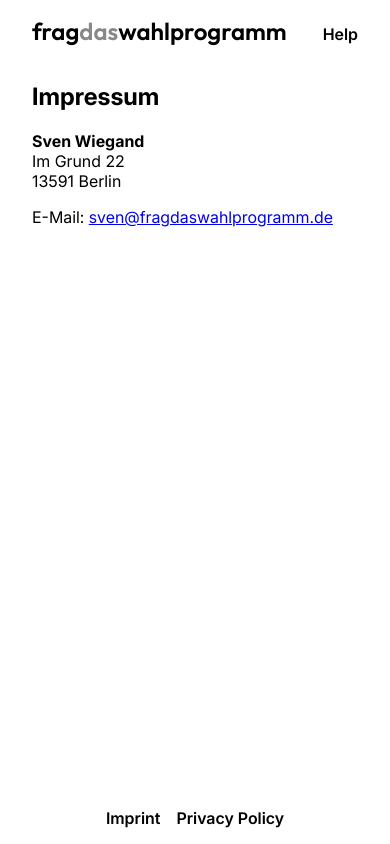
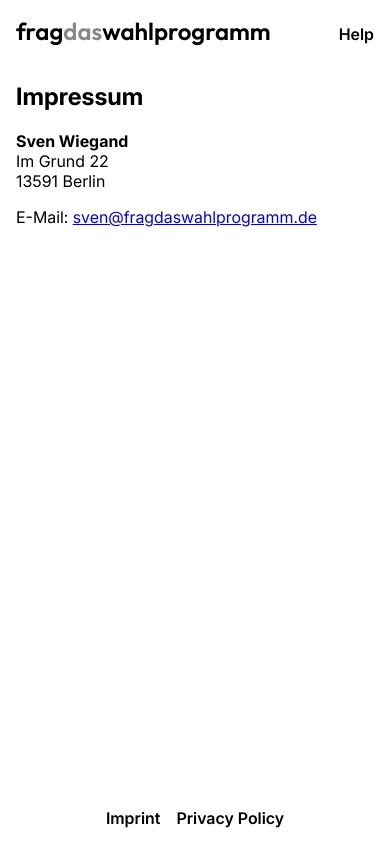
Before and after one commit to svenwiegand/fragdaswahlprogramm-frontend, a React (Vite) app: page /imprint in a window 390 px wide. Built offline with nearby package versions, Linux system fonts and the light colour scheme; no server answers.

Commit message:
Fixed mobile layout

```diff
--- a/src/chat/ChatHistory.tsx
+++ b/src/chat/ChatHistory.tsx
@@ -1,6 +1,6 @@
 import Markdown, {Components} from "react-markdown"
 import {css} from "@emotion/react"
-import {color, dimensions} from "../style/styles.ts"
+import {color, dimensions, responsiveHPadding} from "../style/styles.ts"
 import {useIntl} from "react-intl"
 import {EventualReferenceLink} from "./ReferenceLink.tsx"
 import {GeneratingIndicator} from "./GeneratingIndicator.tsx"
@@ -8,12 +8,18 @@
 const chatHistoryStyle = css`
     width: 100%;
     box-sizing: border-box;
-    padding: 0 ${dimensions.pagePaddingHorizontal};
     flex-grow: 1;
+    overflow-y: auto;
+    ${responsiveHPadding}
+`
+
+const chatHistoryContentStyle = css`
+    width: 100%;
+    max-width: ${dimensions.maxContentWidth};
+    margin: 0 auto;
+    display: flex;
     flex-direction: column;
     gap: 1rem;
-    display: flex;
-    overflow-y: auto;
 `
 
 export interface ChatHistoryProps {
@@ -27,12 +33,14 @@
     const intl = useIntl()
     return (
         <div css={chatHistoryStyle}>
+            <div css={chatHistoryContentStyle}>
                 {messages.map((msg, index) => <ChatMessage key={index} {...msg} />)}
                 {generatingAnswer ? <>
                     <ChatMessage msgType={"answer"} message={generatingAnswer} isGenerating={true}/>
                 </> : null}
                 {isGenerating ? <GeneratingIndicator/> : null}
                 {isError ? <ChatMessage msgType={"error"} message={intl.formatMessage({id: "chatError"})}/> : null}
+            </div>
         </div>
     )
 }
--- a/src/chat/ChatTextField.tsx
+++ b/src/chat/ChatTextField.tsx
@@ -1,21 +1,31 @@
-import React, {useState, useRef, useEffect} from "react"
+import React, {useEffect, useRef, useState} from "react"
 import {css} from "@emotion/react"
-import {dimensions, fontFamily, rempx} from "../style/styles.ts"
+import {dimensions, fontFamily, rempx, responsiveHPadding} from "../style/styles.ts"
 import {useIntl} from "react-intl"
 import SendIcon from "./icon-send.svg?react"
 
 const containerStyle = css`
-    margin: 0 ${dimensions.pagePaddingHorizontal};
     width: 100%;
-    max-width: 740px;
-    min-height: 52px;
+    ${responsiveHPadding};
+    box-sizing: border-box;
+
+    display: flex;
+    flex-direction: row;
+    justify-content: center;
+`
+
+const inputContainerStyle = css`
+    flex-grow: 1;
+    max-width: ${dimensions.maxContentWidth};
+    min-height: ${rempx(52)};
+    padding: ${rempx(0)} ${rempx(13)} ${rempx(0)} ${rempx(16)};
+    border: 1px #000 solid;
+    border-radius: ${rempx(26)};
+
     display: flex;
     flex-direction: row;
     align-items: center;
     justify-content: center;
-    padding: 0 ${rempx(13)};
-    border: 1px #000 solid;
-    border-radius: ${rempx(26)};
 `
 
 const textareaStyle = css`
@@ -78,6 +88,7 @@
     const intl = useIntl()
     return (
         <div css={containerStyle}>
+            <div css={inputContainerStyle}>
                 <textarea
                     ref={textareaRef}
                     placeholder={intl.formatMessage({id: "inputPlaceholder"})}
@@ -95,5 +106,6 @@
                     <SendIcon width={32} height={32} />
                 </button>
             </div>
+        </div>
     )
 }
--- a/src/page/MarkdownPage.tsx
+++ b/src/page/MarkdownPage.tsx
@@ -3,12 +3,12 @@
 import {useIntl} from "react-intl"
 import Markdown from "react-markdown"
 import {css} from "@emotion/react"
-import {dimensions} from "../style/styles.ts"
+import {responsiveHPadding} from "../style/styles.ts"
 
 const contentStyle = css`
     width: 100%;
-    padding: 0 ${dimensions.pagePaddingHorizontal};
     overflow-y: auto;
+    ${responsiveHPadding}
 `
 
 interface MarkdownPageProps {
--- a/src/page/PageFooter.tsx
+++ b/src/page/PageFooter.tsx
@@ -1,10 +1,10 @@
 import {css} from '@emotion/react'
 import {NavbarLink} from "../style/styled-compontents.tsx"
 import {FormattedMessage} from "react-intl"
-import {dimensions, rempx} from "../style/styles.ts"
+import {rempx, responsiveHPadding} from "../style/styles.ts"
 
 const footerStyle = css`
-    padding: 0 ${dimensions.pagePaddingHorizontal};
+    ${responsiveHPadding};
     flex-shrink: 0;
     display: flex;
     justify-content: center;
--- a/src/page/PageHeader.tsx
+++ b/src/page/PageHeader.tsx
@@ -2,10 +2,10 @@
 import {NavbarLink} from "../style/styled-compontents.tsx"
 import {FormattedMessage} from "react-intl"
 import styled from "@emotion/styled"
-import {dimensions, rempx} from "../style/styles.ts"
+import {rempx, responsiveHPadding} from "../style/styles.ts"
 
 const headerStyle = css`
-    padding: 0 ${dimensions.pagePaddingHorizontal};
+    ${responsiveHPadding};
     flex-shrink: 0;
     display: flex;
     align-items: baseline;
--- a/src/style/styles.ts
+++ b/src/style/styles.ts
@@ -1,10 +1,26 @@
+import {css} from "@emotion/react"
+
 export function rempx(px: number): string {
     return `${px/16}rem`;
 }
 
 export const dimensions = {
-    pagePaddingHorizontal: rempx(32)
+    maxContentWidth: rempx(720),
+
+    desktop: {
+        pagePaddingHorizontal: rempx(32),
+    },
+    mobile: {
+        pagePaddingHorizontal: rempx(16),
+    },
 }
+
+export const responsiveHPadding = css`
+    padding: 0 ${dimensions.desktop.pagePaddingHorizontal};
+    @media (max-width: 820px) {
+        padding: 0 ${dimensions.mobile.pagePaddingHorizontal};
+    }
+`
 
 export const fontFamily = `Inter, -apple-system, BlinkMacSystemFont, 'Segoe UI', 'Roboto', 'Oxygen',
     'Ubuntu', 'Cantarell', 'Fira Sans', 'Droid Sans', 'Helvetica Neue',
```
Lines whose indentation alone changed are shown as unchanged.
